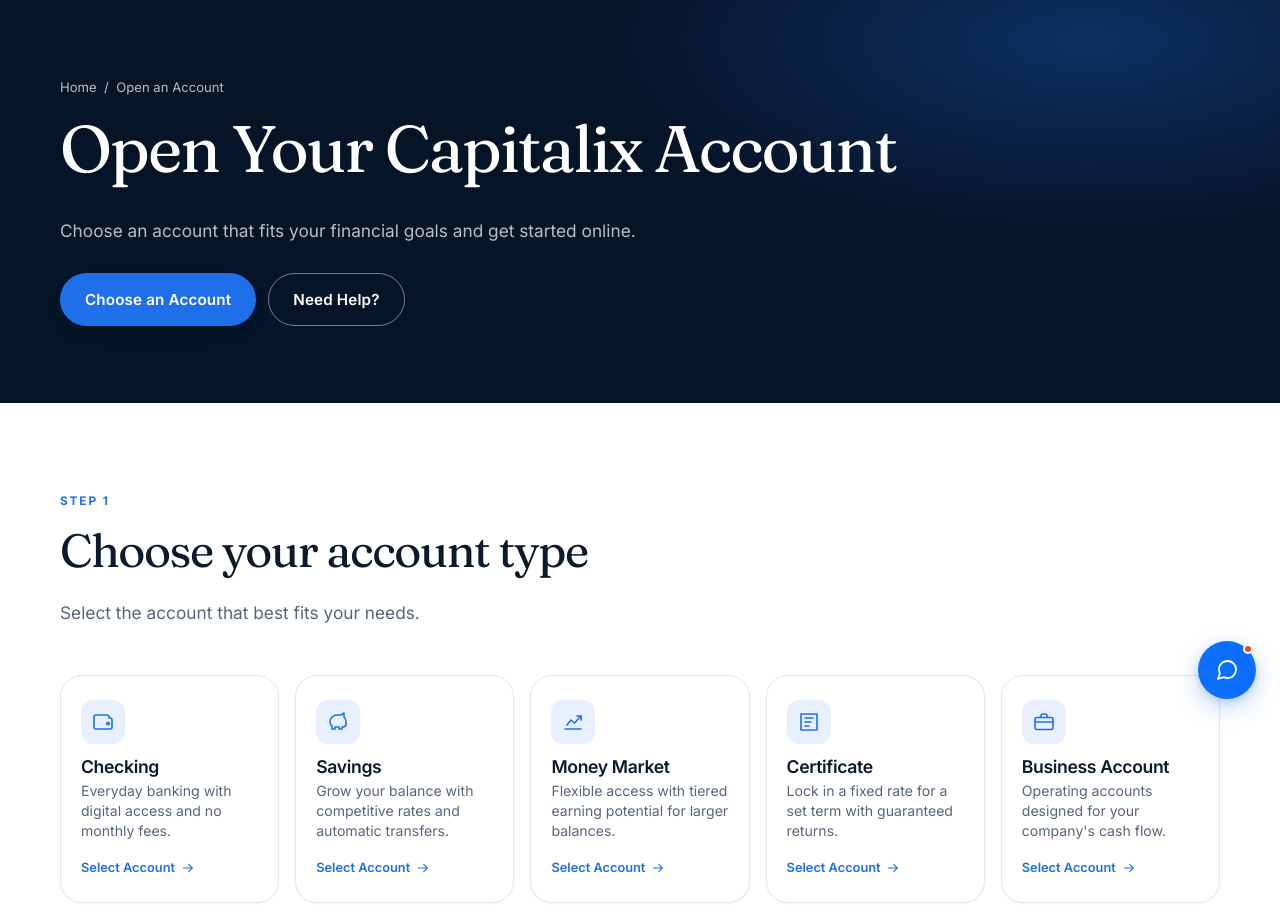
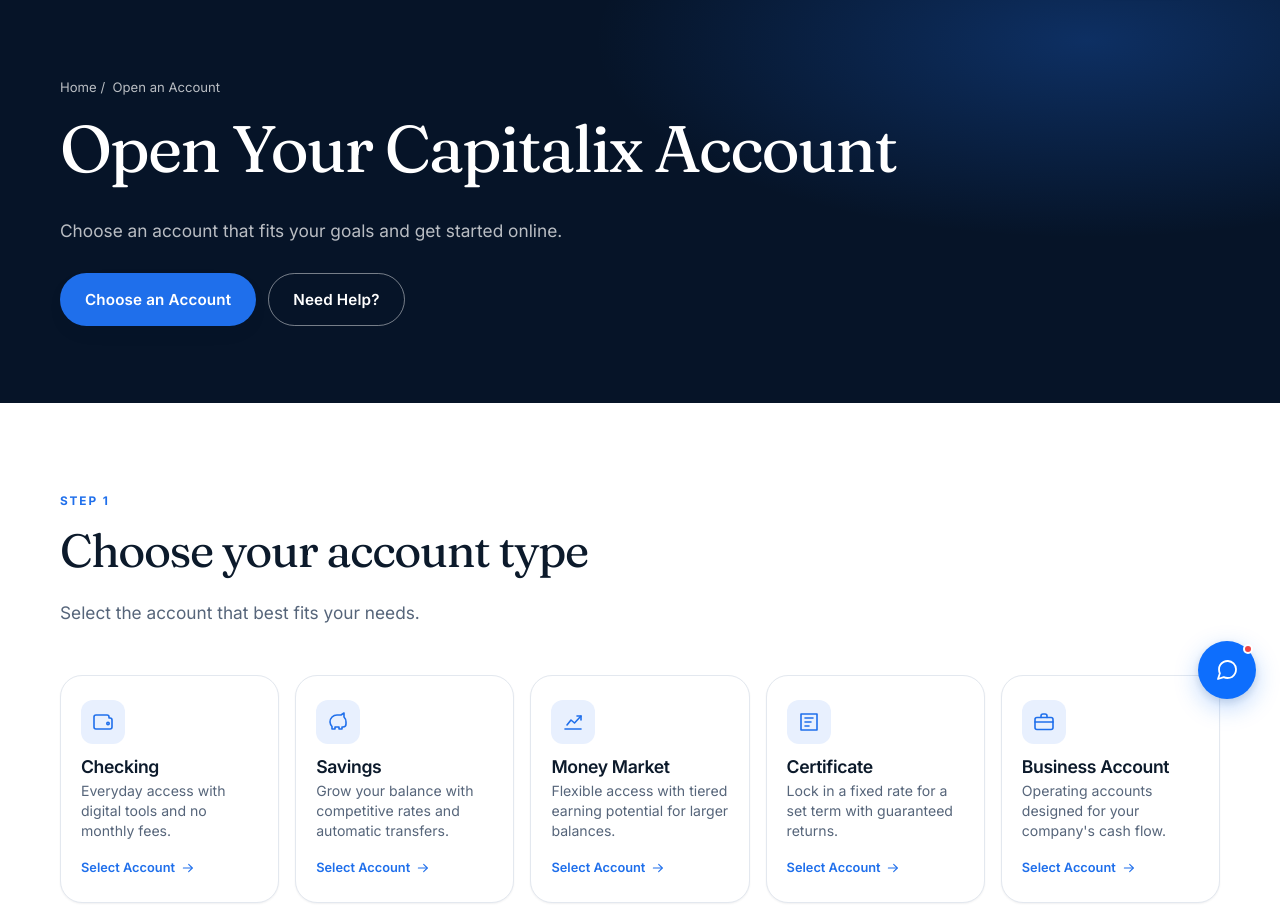
Before and after one commit to ibukundjango/capitalix, a Django app: page /open-account/ in a window 1280 px wide. Shown: the part 77-984 px from the top of the page. Run offline with Django 5.2, Linux system fonts and the light colour scheme.

Commit message:
Refactor open-account.html for clarity and cleanup
Removed commented sections and improved text clarity on the open account page.

```diff
--- a/backend/templates/auth/open-account.html
+++ b/backend/templates/auth/open-account.html
@@ -11,17 +11,12 @@
 
 {% block extra_head %}
 <style>
-    /* ============================================================
-       OPEN ACCOUNT PAGE – SELECT CARDS
-       ============================================================ */
-
     .select-grid {
         display: grid;
         grid-template-columns: repeat(auto-fill, minmax(200px, 1fr));
         gap: 1rem;
         margin-top: 1.5rem;
     }
-
     .select-card {
         position: relative;
         text-align: left;
@@ -38,13 +33,11 @@
         gap: 0.3rem;
         box-shadow: var(--shadow-sm);
     }
-
     .select-card:hover {
         transform: translateY(-4px);
         border-color: var(--accent);
         box-shadow: var(--shadow-md);
     }
-
     .select-card .card-icon {
         width: 44px;
         height: 44px;
@@ -56,20 +49,17 @@
         margin-bottom: 0.5rem;
         flex-shrink: 0;
     }
-
     .select-card h3 {
         font-size: 1.1rem;
         margin: 0;
         font-weight: 600;
     }
-
     .select-card p {
         font-size: 0.88rem;
         color: var(--text-muted);
         margin: 0;
         line-height: 1.4;
     }
-
     .select-card .select-state {
         margin-top: 0.75rem;
         font-size: 0.8rem;
@@ -80,20 +70,15 @@
         gap: 0.3rem;
         transition: gap 0.2s ease;
     }
-
     .select-card:hover .select-state {
         gap: 0.6rem;
     }
-
     .select-card .select-state svg {
         transition: transform 0.2s ease;
     }
-
     .select-card:hover .select-state svg {
         transform: translateX(3px);
     }
-
-    /* Empty state / already logged in */
     .already-logged-in {
         text-align: center;
         padding: 2.5rem 2rem;
@@ -102,52 +87,37 @@
         border-radius: var(--radius-lg);
         box-shadow: var(--shadow-sm);
     }
-
     .already-logged-in .icon {
         font-size: 3rem;
         margin-bottom: 0.5rem;
     }
-
     .already-logged-in h3 {
         margin: 0.5rem 0 0.3rem;
     }
-
     .already-logged-in p {
         color: var(--text-muted);
         margin: 0 0 1.25rem;
     }
-
-    /* ============================================================
-       RESPONSIVE
-       ============================================================ */
     @media (max-width: 640px) {
         .select-grid {
             grid-template-columns: 1fr 1fr;
         }
     }
-
     @media (max-width: 480px) {
         .select-grid {
             grid-template-columns: 1fr;
         }
-
         .select-card {
             padding: 1.25rem 1rem;
         }
     }
-
-    /* ============================================================
-       DARK MODE
-       ============================================================ */
     :root[data-theme="dark"] .select-card {
         background: var(--surface);
         border-color: var(--border);
     }
-
     :root[data-theme="dark"] .select-card .card-icon {
         background: var(--accent-soft);
     }
-
     :root[data-theme="dark"] .already-logged-in {
         background: var(--surface);
         border-color: var(--border);
@@ -156,29 +126,20 @@
 {% endblock %}
 
 {% block content %}
-
-<!-- ============================================================
-     HERO
-     ============================================================ -->
 <section class="page-hero">
     <div class="container">
-
         <p class="breadcrumb">
             <a href="{% url 'home' %}">Home</a>
-            &nbsp;/&nbsp;
+             /&nbsp;
             Open an Account
         </p>
-
         <h1 class="display" style="max-width:22ch;">
             Open Your Capitalix Account
         </h1>
-
         <p class="lead" style="max-width:66ch;">
-            Choose an account that fits your financial goals and get started online.
+            Choose an account that fits your goals and get started online.
         </p>
-
         <div class="btn-row" style="margin-top:1.75rem;">
-
             {% if not user.is_authenticated %}
                 <a class="btn btn--primary" href="#accounts">
                     Choose an Account
@@ -194,27 +155,16 @@
                     </a>
                 {% endif %}
             {% endif %}
-
             <a class="btn btn--ghost-light" href="{% url 'contact' %}">
                 Need Help?
             </a>
-
         </div>
-
     </div>
 </section>
 
-<!-- ============================================================
-     ACCOUNT SELECTION
-     ============================================================ -->
 <section class="section" id="accounts">
     <div class="container">
-
         {% if user.is_authenticated %}
-
-            <!-- ============================================================
-                 USER IS ALREADY LOGGED IN
-                 ============================================================ -->
             <div class="already-logged-in">
                 <div class="icon" aria-hidden="true">✅</div>
                 <h3>You're already signed in</h3>
@@ -227,21 +177,13 @@
                     <a href="{% url 'logout' %}" class="btn btn--outline">Sign Out</a>
                 </div>
             </div>
-
         {% else %}
-
-            <!-- ============================================================
-                 GUEST – SHOW ACCOUNT OPTIONS
-                 ============================================================ -->
             <div class="section-head">
                 <p class="eyebrow">Step 1</p>
                 <h2 class="display">Choose your account type</h2>
                 <p class="lead">Select the account that best fits your needs.</p>
             </div>
-
             <div class="select-grid">
-
-                <!-- Checking -->
                 <a class="select-card reveal"
                    href="{% url 'register' %}?new=1&step=1&account_type=checking">
                     <span class="card-icon">
@@ -251,7 +193,7 @@
                         </svg>
                     </span>
                     <h3>Checking</h3>
-                    <p>Everyday banking with digital access and no monthly fees.</p>
+                    <p>Everyday access with digital tools and no monthly fees.</p>
                     <span class="select-state">
                         Select Account
                         <svg width="16" height="16" viewBox="0 0 24 24" fill="none" stroke="currentColor" stroke-width="1.6" stroke-linecap="round" stroke-linejoin="round" aria-hidden="true" focusable="false">
@@ -259,8 +201,6 @@
                         </svg>
                     </span>
                 </a>
-
-                <!-- Savings -->
                 <a class="select-card reveal"
                    href="{% url 'register' %}?new=1&step=1&account_type=savings">
                     <span class="card-icon">
@@ -277,8 +217,6 @@
                         </svg>
                     </span>
                 </a>
-
-                <!-- Money Market -->
                 <a class="select-card reveal"
                    href="{% url 'register' %}?new=1&step=1&account_type=money_market">
                     <span class="card-icon">
@@ -297,8 +235,6 @@
                         </svg>
                     </span>
                 </a>
-
-                <!-- Certificate -->
                 <a class="select-card reveal"
                    href="{% url 'register' %}?new=1&step=1&account_type=certificate">
                     <span class="card-icon">
@@ -316,8 +252,6 @@
                         </svg>
                     </span>
                 </a>
-
-                <!-- Business -->
                 <a class="select-card reveal"
                    href="{% url 'register' %}?new=1&step=1&account_type=business">
                     <span class="card-icon">
@@ -336,22 +270,14 @@
                         </svg>
                     </span>
                 </a>
-
             </div>
-
         {% endif %}
-
     </div>
 </section>
 
-<!-- ============================================================
-     CTA
-     ============================================================ -->
 <section class="section cta-band">
     <div class="container">
-
         <h2 class="display">Ready to Take the Next Step?</h2>
-
         <p class="lead" style="margin:0 auto 1.75rem;">
             {% if user.is_authenticated %}
                 {% if user.is_staff %}
@@ -363,9 +289,7 @@
                 Open an account and experience a simpler way to manage your money.
             {% endif %}
         </p>
-
         <div class="btn-row">
-
             {% if not user.is_authenticated %}
                 <a class="btn btn--primary" href="#accounts">
                     Choose an Account
@@ -381,14 +305,10 @@
                     </a>
                 {% endif %}
             {% endif %}
-
             <a class="btn btn--ghost-light" href="{% url 'contact' %}">
                 Contact Us
             </a>
-
         </div>
-
     </div>
 </section>
-
 {% endblock %}
```
